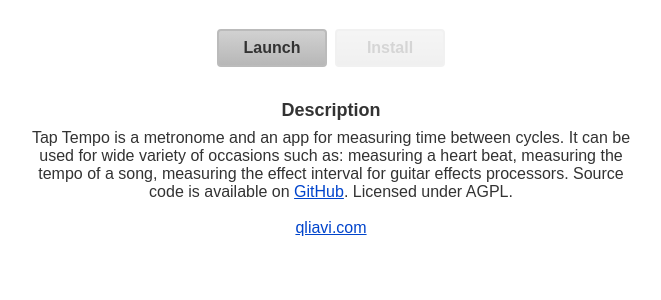
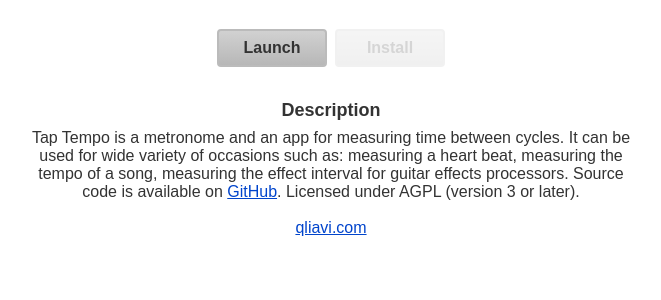
Before and after one commit to d6-9b/tap-tempo, a PHP site: page / in a window 1280 px wide. Shown: the part 249-549 px from the top of the page, without its empty margins (309-970 px from the left). Run offline with PHP 8.4, Linux system fonts and the light colour scheme.

Commit message:
clarify AGPL version

```diff
--- a/index.php
+++ b/index.php
@@ -44,7 +44,7 @@
                 .' measuring the effect interval for guitar effects processors.'
                 .' Source code is available on'
                 .' <a href="https://github.com/Qliavi/tap-tempo/">GitHub</a>.'
-                .' Licensed under AGPL.'
+                .' Licensed under AGPL (version 3 or later).'
             .'</div>'
             .'<div>'
                 .'<br />'
```
